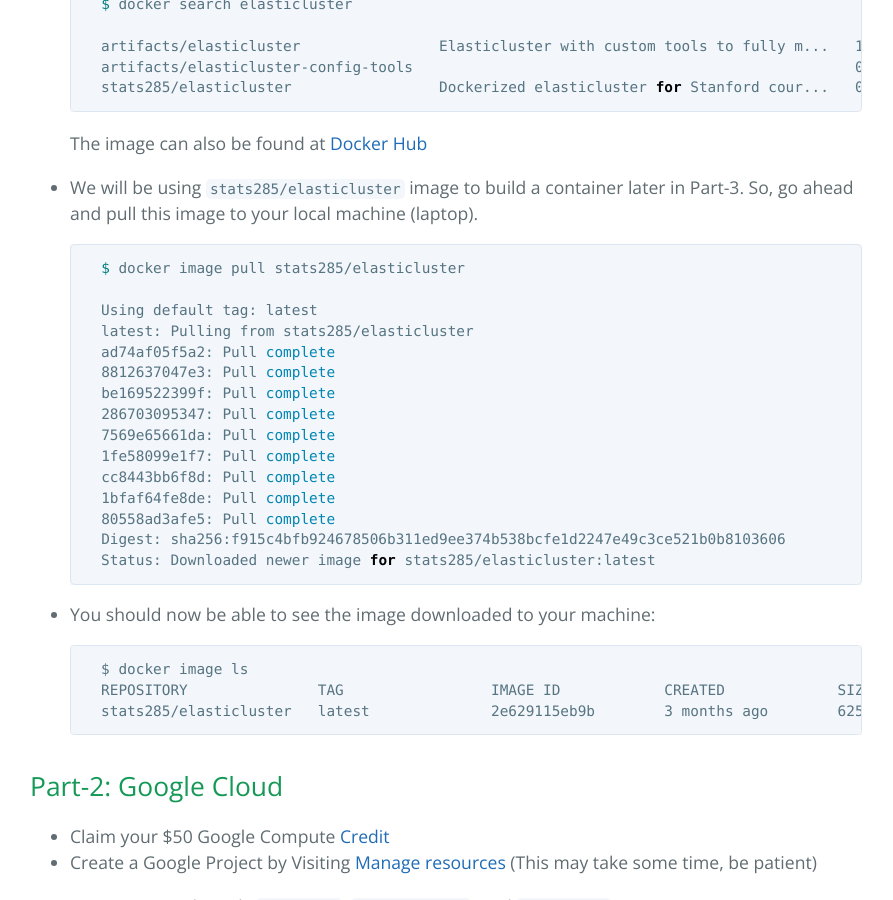
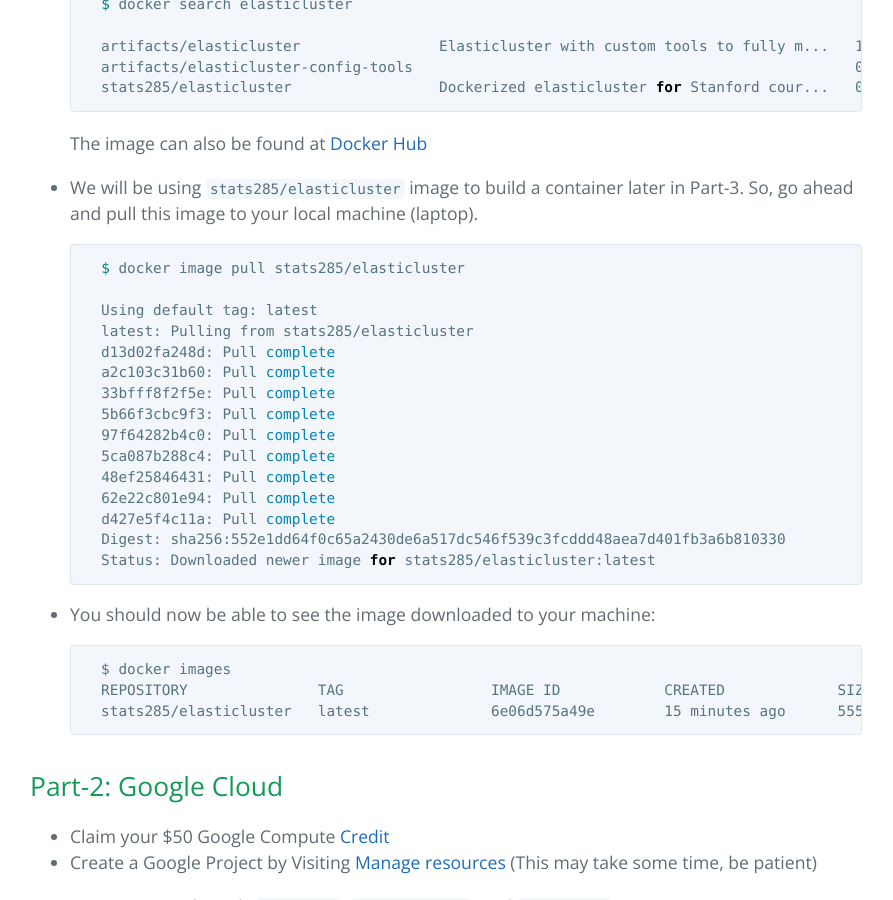
Before and after one commit to stats285/stats285.github.io, a Jekyll site: the page built from assets/assignments/02/assignment2.md, in a window 1280 px wide and 900 px high, scrolled down 895 px. Shown: the whole window, without its empty margins (194-1087 px from the left). Built offline with Jekyll 4.4.1, drawn with Linux system fonts in a browser that asks for light colours; the repository's description, which GitHub fills in, is left out; our own code applies the rules of GitHub Pages for plain Markdown files.

Commit message:
docker update

````diff
--- a/assets/assignments/02/assignment2.md
+++ b/assets/assignments/02/assignment2.md
@@ -29,25 +29,25 @@
 
     Using default tag: latest
     latest: Pulling from stats285/elasticluster
-    ad74af05f5a2: Pull complete
-    8812637047e3: Pull complete
-    be169522399f: Pull complete
-    286703095347: Pull complete
-    7569e65661da: Pull complete
-    1fe58099e1f7: Pull complete
-    cc8443bb6f8d: Pull complete
-    1bfaf64fe8de: Pull complete
-    80558ad3afe5: Pull complete
-    Digest: sha256:f915c4bfb924678506b311ed9ee374b538bcfe1d2247e49c3ce521b0b8103606
+    d13d02fa248d: Pull complete
+    a2c103c31b60: Pull complete
+    33bfff8f2f5e: Pull complete
+    5b66f3cbc9f3: Pull complete
+    97f64282b4c0: Pull complete
+    5ca087b288c4: Pull complete
+    48ef25846431: Pull complete
+    62e22c801e94: Pull complete
+    d427e5f4c11a: Pull complete
+    Digest: sha256:552e1dd64f0c65a2430de6a517dc546f539c3fcddd48aea7d401fb3a6b810330
     Status: Downloaded newer image for stats285/elasticluster:latest
     ```
 
 * You should now be able to see the image downloaded to your machine:
 
     ```
-    $ docker image ls
+    $ docker images
     REPOSITORY               TAG                 IMAGE ID            CREATED             SIZE
-    stats285/elasticluster   latest              2e629115eb9b        3 months ago        625MB
+    stats285/elasticluster   latest              6e06d575a49e        15 minutes ago      555MB
     ```
 
 
````
